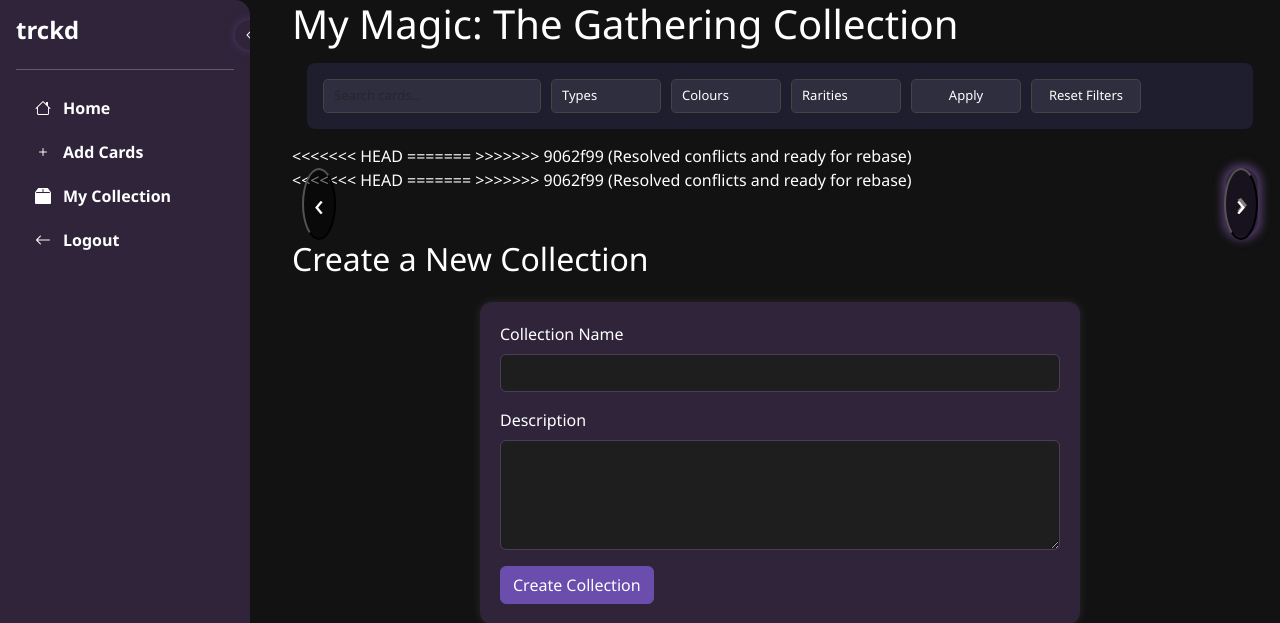
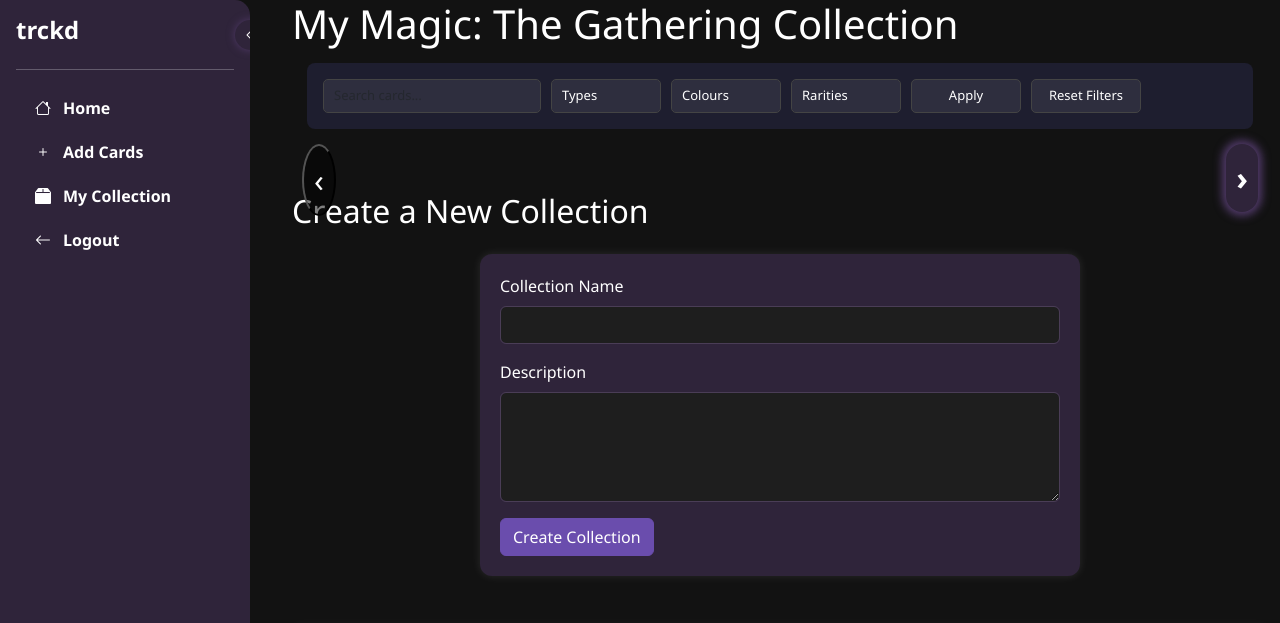
Before and after one commit to mas-ruk/trckd, a Flask app: template app/templates/visualize_data.html in a window 1280 px wide. Shown: the top 623 px of the page. Run offline with Flask 3, Linux system fonts and the light colour scheme; the template is opened without the code that fills it, so the values that code supplies are empty; parts of the project's set-up code (start-up, migrations or seed data) failed here and were passed over; some libraries are stand-ins or nearby versions.

Commit message:
Resolved merge conflict in visualize_data.html

```diff
--- a/app/templates/visualize_data.html
+++ b/app/templates/visualize_data.html
@@ -53,11 +53,9 @@
     <!-- Featured Card Slider -->
     <div class="card-slider-wrapper position-relative">
         <button class="slide-btn left" onclick="slideLeft()">&#8249;</button>
-<<<<<<< HEAD
 
-=======
 
->>>>>>> 9062f99 (Resolved conflicts and ready for rebase)
+
         <div class="card-slider d-flex" id="cardSlider">
             {% for card in cards %}
                 <div class="card"
@@ -83,13 +81,10 @@
             {% endfor %}
         </div>
 
-<<<<<<< HEAD
+
 
         <button class="filter-button rounded-pill slide-btn right" onclick="slideRight()">&#8250;</button>
-=======
-        <button class="slide-btn right" onclick="slideRight()">&#8250;</button>
 
->>>>>>> 9062f99 (Resolved conflicts and ready for rebase)
     </div>
 
     <!-- Create Collection Form -->
```
